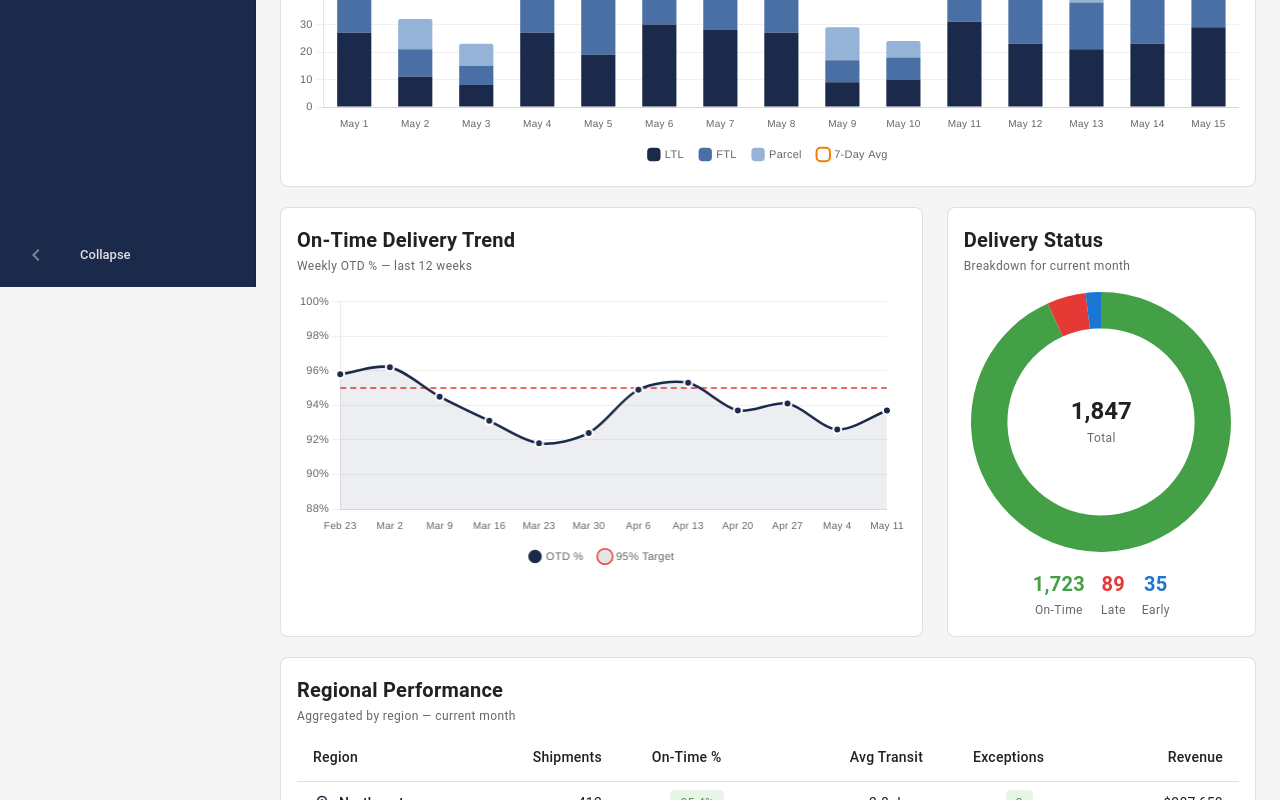
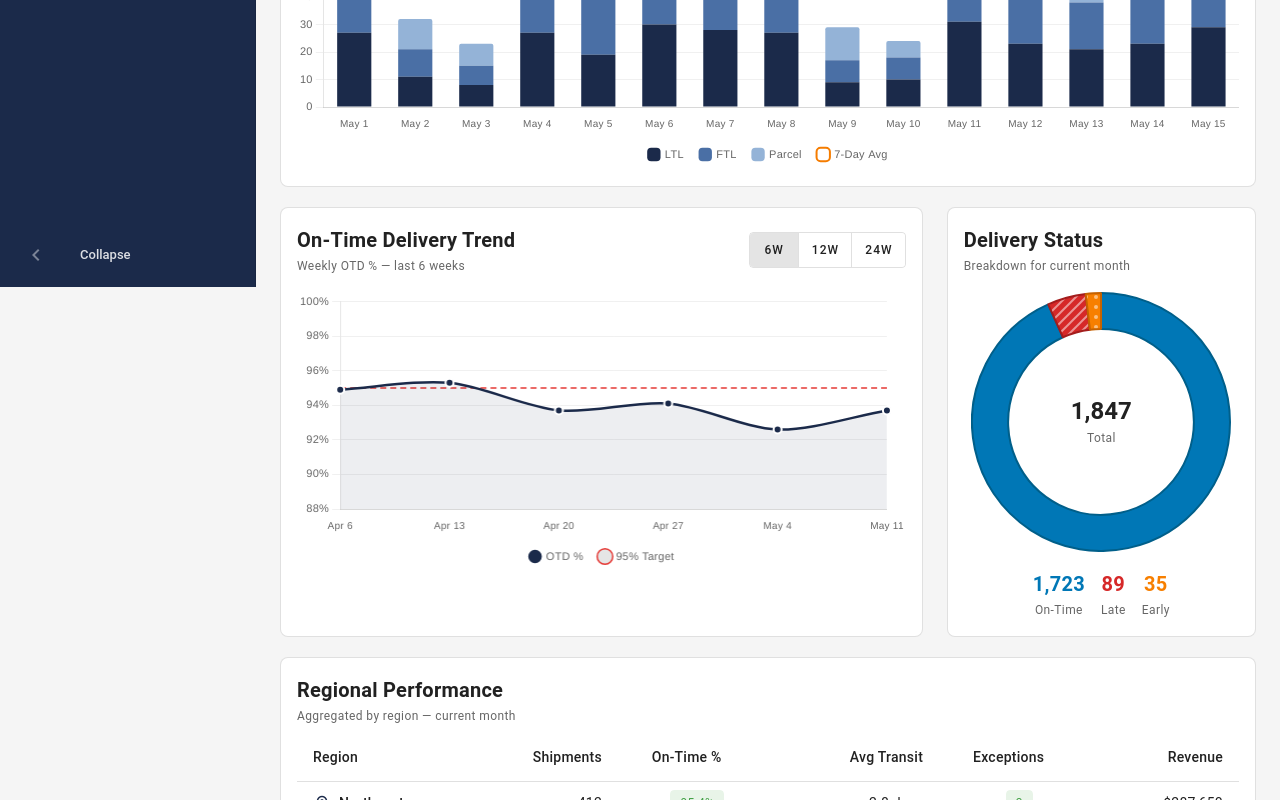
Before and after one commit to glo-kim/my-dashboard, a Vue app: page / in a window 1280 px wide. Shown: the part 513-1313 px from the top of the page. Built offline with nearby package versions, Linux system fonts and the light colour scheme; the HTML template or start-up script is replaced by a standard one.

Commit message:
Update Delivery Status Donut and OTD Line Chart: Enhance color patterns and add week range selection for OTD trend

```diff
--- a/components/dashboard/DeliveryStatusDonut.vue
+++ b/components/dashboard/DeliveryStatusDonut.vue
@@ -39,10 +39,51 @@ ChartJS.register(ArcElement, Tooltip, Legend)
 const deliveryStatus = metrics.deliveryStatus
 
 const colors = {
-  onTime: '#43A047',
-  late: '#E53935',
-  early: '#1976D2',
+  onTime: '#0077B6',
+  late: '#D62828',
+  early: '#F77F00',
 }
+
+function createDiagonalPattern(color: string): CanvasPattern {
+  const canvas = document.createElement('canvas')
+  canvas.width = 10
+  canvas.height = 10
+  const ctx = canvas.getContext('2d')!
+  ctx.fillStyle = color
+  ctx.fillRect(0, 0, 10, 10)
+  ctx.strokeStyle = 'rgba(255,255,255,0.5)'
+  ctx.lineWidth = 2
+  ctx.beginPath()
+  ctx.moveTo(0, 10)
+  ctx.lineTo(10, 0)
+  ctx.stroke()
+  ctx.beginPath()
+  ctx.moveTo(-2, 2)
+  ctx.lineTo(2, -2)
+  ctx.stroke()
+  ctx.beginPath()
+  ctx.moveTo(8, 12)
+  ctx.lineTo(12, 8)
+  ctx.stroke()
+  return ctx.createPattern(canvas, 'repeat')!
+}
+
+function createDotPattern(color: string): CanvasPattern {
+  const canvas = document.createElement('canvas')
+  canvas.width = 10
+  canvas.height = 10
+  const ctx = canvas.getContext('2d')!
+  ctx.fillStyle = color
+  ctx.fillRect(0, 0, 10, 10)
+  ctx.fillStyle = 'rgba(255,255,255,0.5)'
+  ctx.beginPath()
+  ctx.arc(5, 5, 2, 0, Math.PI * 2)
+  ctx.fill()
+  return ctx.createPattern(canvas, 'repeat')!
+}
+
+const latePattern = createDiagonalPattern(colors.late)
+const earlyPattern = createDotPattern(colors.early)
 
 const legendItems = [
   { label: 'On-Time', value: deliveryStatus.onTime, color: colors.onTime },
@@ -55,8 +96,9 @@ const chartData = {
   datasets: [
     {
       data: [deliveryStatus.onTime, deliveryStatus.late, deliveryStatus.early],
-      backgroundColor: [colors.onTime, colors.late, colors.early],
-      borderWidth: 0,
+      backgroundColor: [colors.onTime, latePattern, earlyPattern],
+      borderColor: ['#005F8A', '#A31D1D', '#C56200'],
+      borderWidth: 2,
       hoverOffset: 6,
     },
   ],
--- a/components/dashboard/OtdLineChart.vue
+++ b/components/dashboard/OtdLineChart.vue
@@ -1,8 +1,15 @@
 <template>
   <v-card elevation="0" border rounded="lg" class="fill-height">
-    <v-card-title class="pa-4 pb-0">
+    <v-card-title class="d-flex align-center justify-space-between pa-4 pb-0">
+      <div>
         <div class="text-h6 font-weight-bold">On-Time Delivery Trend</div>
-      <div class="text-caption text-medium-emphasis">Weekly OTD % — last 12 weeks</div>
+        <div class="text-caption text-medium-emphasis">Weekly OTD % — last {{ weekRange }} weeks</div>
+      </div>
+      <v-btn-toggle v-model="weekRange" density="compact" mandatory variant="outlined" divided>
+        <v-btn :value="6" size="small">6W</v-btn>
+        <v-btn :value="12" size="small">12W</v-btn>
+        <v-btn :value="24" size="small">24W</v-btn>
+      </v-btn-toggle>
     </v-card-title>
     <v-card-text class="pa-4">
       <Line :data="chartData" :options="chartOptions" :style="{ height: '280px' }" />
@@ -11,6 +18,7 @@
 </template>
 
 <script setup lang="ts">
+import { ref, computed } from 'vue'
 import { Line } from 'vue-chartjs'
 import {
   Chart as ChartJS,
@@ -28,18 +36,23 @@ import metrics from '@/src/data/metrics.json'
 ChartJS.register(CategoryScale, LinearScale, PointElement, LineElement, Title, Tooltip, Legend, Filler)
 
 const weeklyOtd = metrics.weeklyOtd
+const weekRange = ref(6)
 
-const labels = weeklyOtd.map((w) => {
+const filteredData = computed(() => weeklyOtd.slice(-weekRange.value))
+
+const chartData = computed(() => {
+  const data = filteredData.value
+  const labels = data.map((w) => {
     const d = new Date(w.start + 'T00:00:00')
     return d.toLocaleDateString('en-US', { month: 'short', day: 'numeric' })
   })
 
-const chartData = {
+  return {
     labels,
     datasets: [
       {
         label: 'OTD %',
-      data: weeklyOtd.map((w) => w.otdPercent),
+        data: data.map((w) => w.otdPercent),
         borderColor: '#1B2A4A',
         backgroundColor: 'rgba(27, 42, 74, 0.08)',
         borderWidth: 2.5,
@@ -53,7 +66,7 @@ const chartData = {
       },
       {
         label: '95% Target',
-      data: Array(weeklyOtd.length).fill(95),
+        data: Array(data.length).fill(95),
         borderColor: '#E53935',
         borderWidth: 1.5,
         borderDash: [6, 4],
@@ -63,6 +76,7 @@ const chartData = {
       },
     ],
   }
+})
 
 const chartOptions = {
   responsive: true,
```
Also changed, not shown: src/data/metrics.json. Lines whose indentation alone changed are shown as unchanged.
